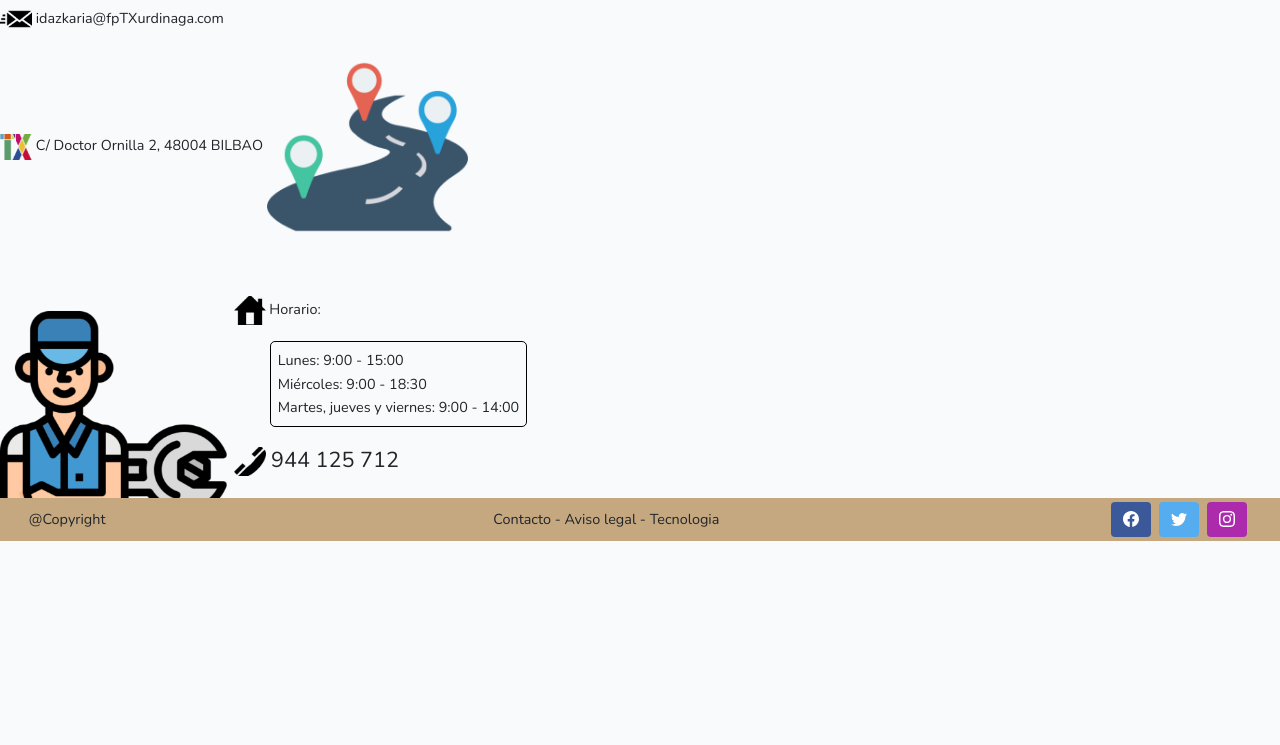
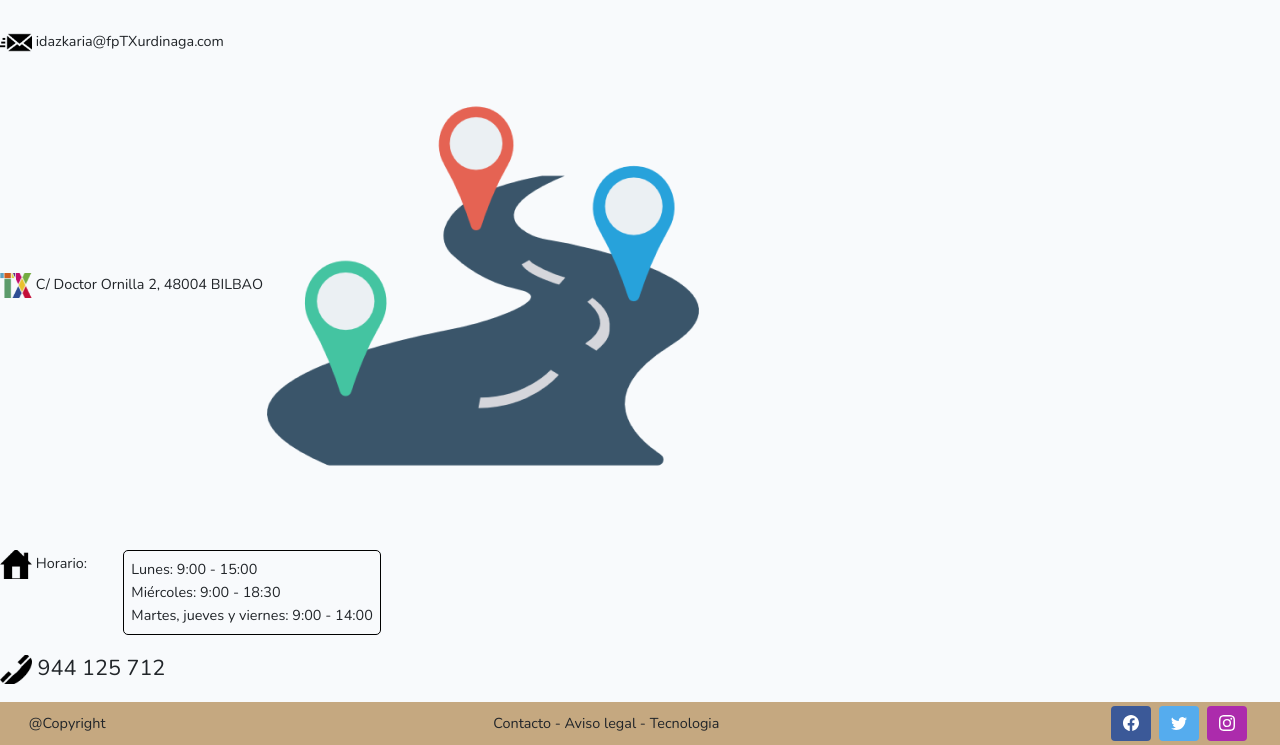
Before and after one commit to AitorCalderon99/gasoilrata, a Laravel app: page /contacto in a window 1280 px wide. Shown: the part 208-953 px from the top of the page. Before the commit the page ends 749 px from the top, so only its background shows below. Run offline with Laravel 8, Linux system fonts and the light colour scheme; style sheets or scripts are compiled from the project's sources.

Commit message:
Contacto diseño final

```diff
--- a/resources/views/contacto.blade.php
+++ b/resources/views/contacto.blade.php
@@ -9,6 +9,7 @@
 
     <div>
         <p class="fs-6">
+            <br>
             <img class="logos" src="img/mailLogo.png">
             idazkaria@fpTXurdinaga.com
         </p>
@@ -23,8 +24,8 @@
 
 
     <div class="d-flex align-items-left justify-content-left">
-        <img src="img/mecanico.png" id="mecanico">
-        <div>
+<!--        <img src="img/mecanico.png" id="mecanico">
+        <div>-->
             <p class="fs-6">
                 <img class="logos" src="img/casaLogo.png">
                 Horario:
@@ -36,13 +37,13 @@
                 <li class="fs-6">Martes, jueves y viernes: 9:00 - 14:00</li>
             </ul>
 
-            <p class="fs-4">
-                <img class="logos" src="img/telefonoLogo.png">
-                944 125 712
-            </p>
+
         </div>
+    <p class="fs-4">
+        <img class="logos" src="img/telefonoLogo.png">
+        944 125 712
+    </p>
     </div>
-</div>
 
 <style>
     #mapa {
@@ -54,12 +55,6 @@
         width: 2rem;
     }
 
-    #carretera,
-    #mecanico {
-        max-width: 20em;
-        max-height: 14em;
-    }
-
     #horario{
         border: 1px solid black;
         border-radius: 5px;
```
